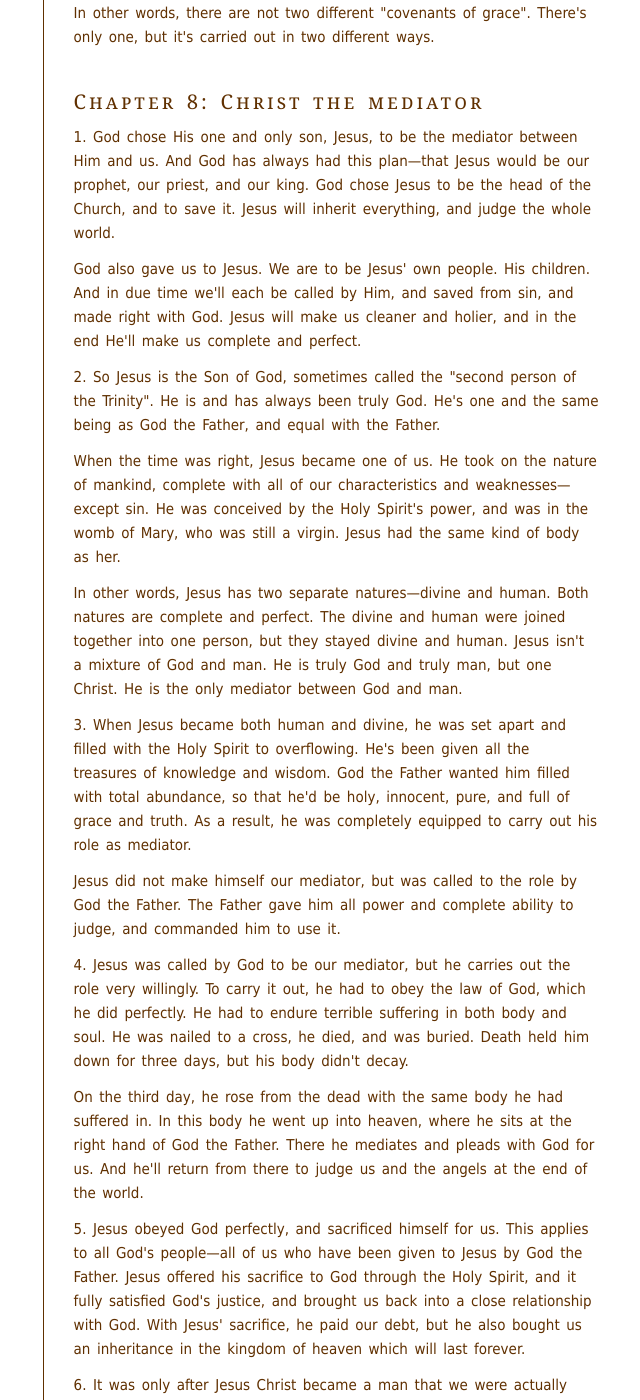
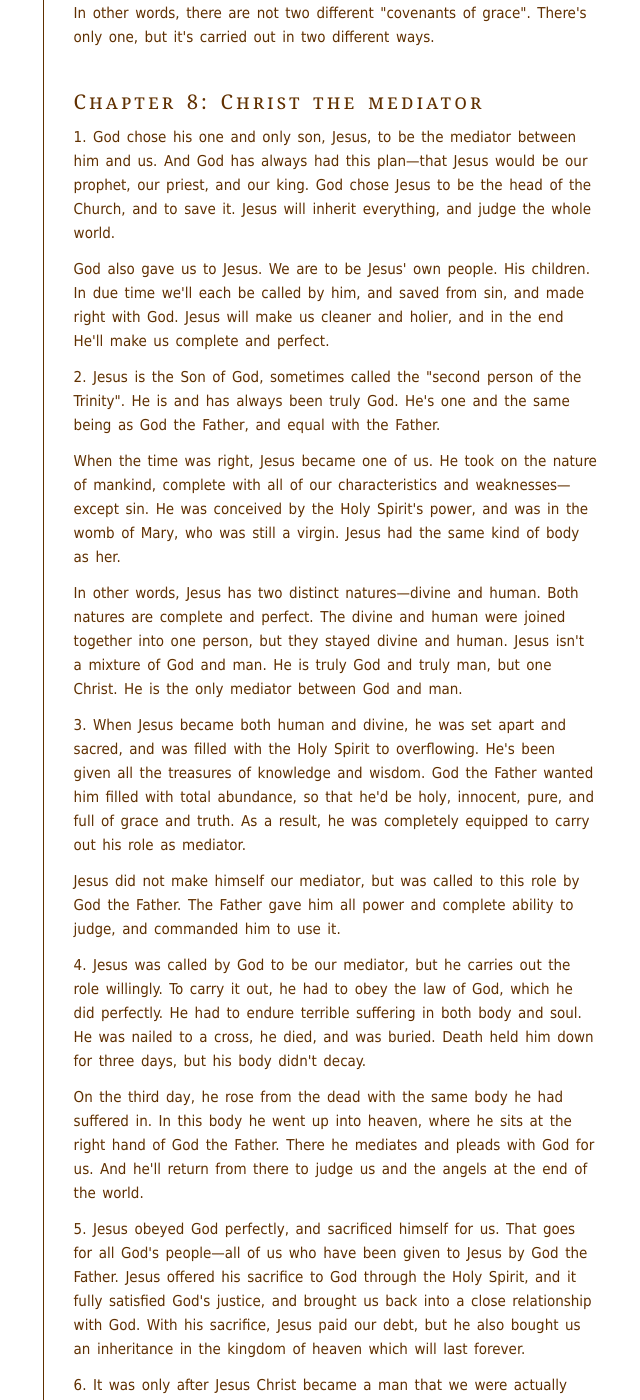
Before and after one commit to benhoyt/benhoyt.github.com, a Jekyll site: the page built from writings-plain-english-westminster.html, in a window 1280 px wide and 1400 px high, scrolled down 10336 px. Shown: the whole window, without its empty margins (391-1031 px from the left). Built offline with Jekyll 4.4.1, drawn with Linux system fonts in a browser that asks for light colours; some of the changed text lies outside the part shown.

Commit message:
Fixes to chapter 8

```diff
--- a/writings-plain-english-westminster.html
+++ b/writings-plain-english-westminster.html
@@ -251,25 +251,25 @@ permalink: /writings/plain-english-westminster/index.html
 
 <h2 id="chapter8">Chapter 8: Christ the mediator</h2>
 
-<p>1. God chose His one and only son, Jesus, to be the mediator between Him and us. And God has always had this plan—that Jesus would be our prophet, our priest, and our king. God chose Jesus to be the head of the Church, and to save it. Jesus will inherit everything, and judge the whole world.</p>
+<p>1. God chose his one and only son, Jesus, to be the mediator between him and us. And God has always had this plan—that Jesus would be our prophet, our priest, and our king. God chose Jesus to be the head of the Church, and to save it. Jesus will inherit everything, and judge the whole world.</p>
 
-<p>God also gave us to Jesus. We are to be Jesus' own people. His children. And in due time we'll each be called by Him, and saved from sin, and made right with God. Jesus will make us cleaner and holier, and in the end He'll make us complete and perfect.</p>
+<p>God also gave us to Jesus. We are to be Jesus' own people. His children. In due time we'll each be called by him, and saved from sin, and made right with God. Jesus will make us cleaner and holier, and in the end He'll make us complete and perfect.</p>
 
-<p>2. So Jesus is the Son of God, sometimes called the "second person of the Trinity". He is and has always been truly God. He's one and the same being as God the Father, and equal with the Father.</p>
+<p>2. Jesus is the Son of God, sometimes called the "second person of the Trinity". He is and has always been truly God. He's one and the same being as God the Father, and equal with the Father.</p>
 
 <p>When the time was right, Jesus became one of us. He took on the nature of mankind, complete with all of our characteristics and weaknesses—except sin. He was conceived by the Holy Spirit's power, and was in the womb of Mary, who was still a virgin. Jesus had the same kind of body as her.</p>
 
-<p>In other words, Jesus has two separate natures—divine and human. Both natures are complete and perfect. The divine and human were joined together into one person, but they stayed divine and human. Jesus isn't a mixture of God and man. He is truly God and truly man, but one Christ. He is the only mediator between God and man.</p>
+<p>In other words, Jesus has two distinct natures—divine and human. Both natures are complete and perfect. The divine and human were joined together into one person, but they stayed divine and human. Jesus isn't a mixture of God and man. He is truly God and truly man, but one Christ. He is the only mediator between God and man.</p>
 
-<p>3. When Jesus became both human and divine, he was set apart and filled with the Holy Spirit to overflowing. He's been given all the treasures of knowledge and wisdom. God the Father wanted him filled with total abundance, so that he'd be holy, innocent, pure, and full of grace and truth. As a result, he was completely equipped to carry out his role as mediator.</p>
+<p>3. When Jesus became both human and divine, he was set apart and sacred, and was filled with the Holy Spirit to overflowing. He's been given all the treasures of knowledge and wisdom. God the Father wanted him filled with total abundance, so that he'd be holy, innocent, pure, and full of grace and truth. As a result, he was completely equipped to carry out his role as mediator.</p>
 
-<p>Jesus did not make himself our mediator, but was called to the role by God the Father. The Father gave him all power and complete ability to judge, and commanded him to use it.</p>
+<p>Jesus did not make himself our mediator, but was called to this role by God the Father. The Father gave him all power and complete ability to judge, and commanded him to use it.</p>
 
-<p>4. Jesus was called by God to be our mediator, but he carries out the role very willingly. To carry it out, he had to obey the law of God, which he did perfectly. He had to endure terrible suffering in both body and soul. He was nailed to a cross, he died, and was buried. Death held him down for three days, but his body didn't decay.</p>
+<p>4. Jesus was called by God to be our mediator, but he carries out the role willingly. To carry it out, he had to obey the law of God, which he did perfectly. He had to endure terrible suffering in both body and soul. He was nailed to a cross, he died, and was buried. Death held him down for three days, but his body didn't decay.</p>
 
 <p>On the third day, he rose from the dead with the same body he had suffered in. In this body he went up into heaven, where he sits at the right hand of God the Father. There he mediates and pleads with God for us. And he'll return from there to judge us and the angels at the end of the world.</p>
 
-<p>5. Jesus obeyed God perfectly, and sacrificed himself for us. This applies to all God's people—all of us who have been given to Jesus by God the Father. Jesus offered his sacrifice to God through the Holy Spirit, and it fully satisfied God's justice, and brought us back into a close relationship with God. With Jesus' sacrifice, he paid our debt, but he also bought us an inheritance in the kingdom of heaven which will last forever.</p>
+<p>5. Jesus obeyed God perfectly, and sacrificed himself for us. That goes for all God's people—all of us who have been given to Jesus by God the Father. Jesus offered his sacrifice to God through the Holy Spirit, and it fully satisfied God's justice, and brought us back into a close relationship with God. With his sacrifice, Jesus paid our debt, but he also bought us an inheritance in the kingdom of heaven which will last forever.</p>
 
 <p>6. It was only after Jesus Christ became a man that we were actually saved—that we could say "the payment's gone through". But even before that, since the beginning of the world, God's people have been able to experience the goodness and power of being saved. This is because God revealed his salvation to his people through the Old Testament promises, symbols, and sacrifices.</p>
 
```
Also changed, not shown: other parts of writings-plain-english-westminster.html (+2 -2 lines).
